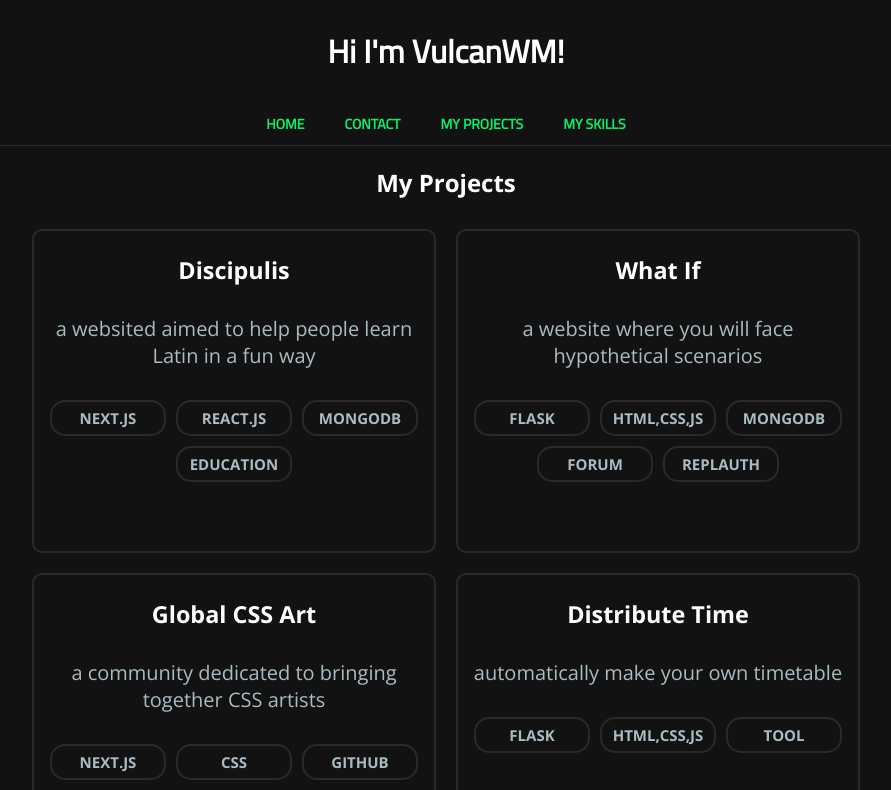
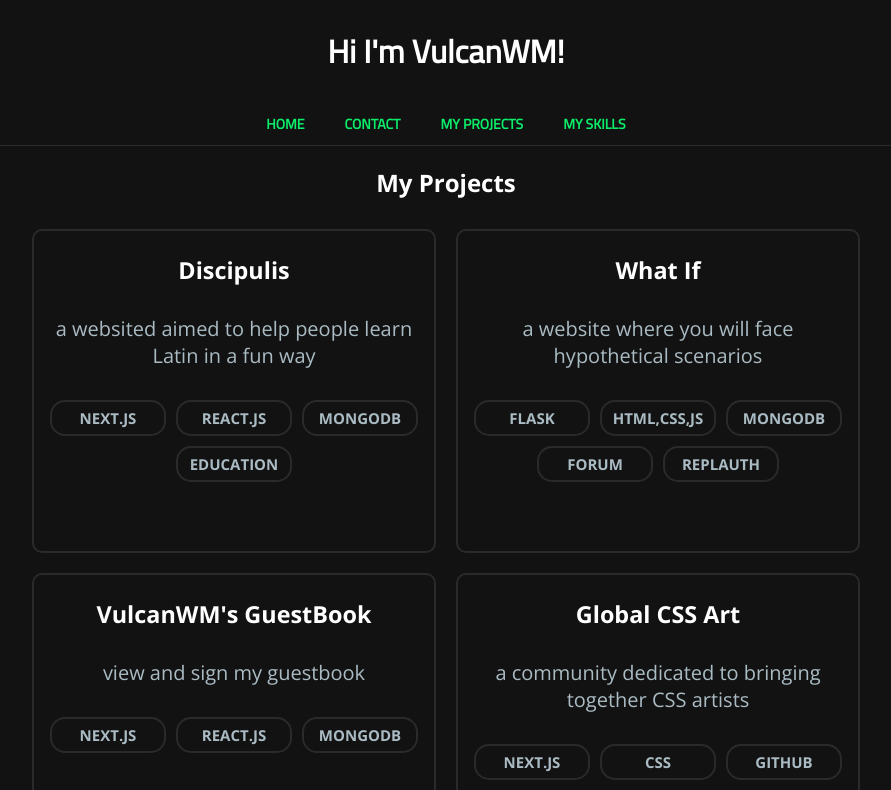
Before and after one commit to VulcanWM/vulcanwm, a Next.js app: page /projects in a window 1280 px wide. Shown: the top 790 px of the page, without its empty margins (194-1085 px from the left). Built offline with nearby package versions, Linux system fonts and the light colour scheme.

Commit message:
added guestbook to projects

```diff
--- a/lists/projects.js
+++ b/lists/projects.js
@@ -8,6 +8,11 @@ export const projects = {
     "Link": "https://what-if.vulcanwm.repl.co",
     "Desc": "a website where you will face hypothetical scenarios",
     "Tags": ["Flask", "HTML,CSS,JS", "MongoDB", "Forum", "ReplAuth"]
+  },
+  "VulcanWM's GuestBook": {
+    "Link": "https://vulcanwm-guestbook.vercel.app/",
+    "Desc": "view and sign my guestbook",
+    "Tags": ['Next.js', 'React.js', 'MongoDB']
   },
   "Global CSS Art": {
     "Link": "https://global-css-art.vercel.app/",
```
